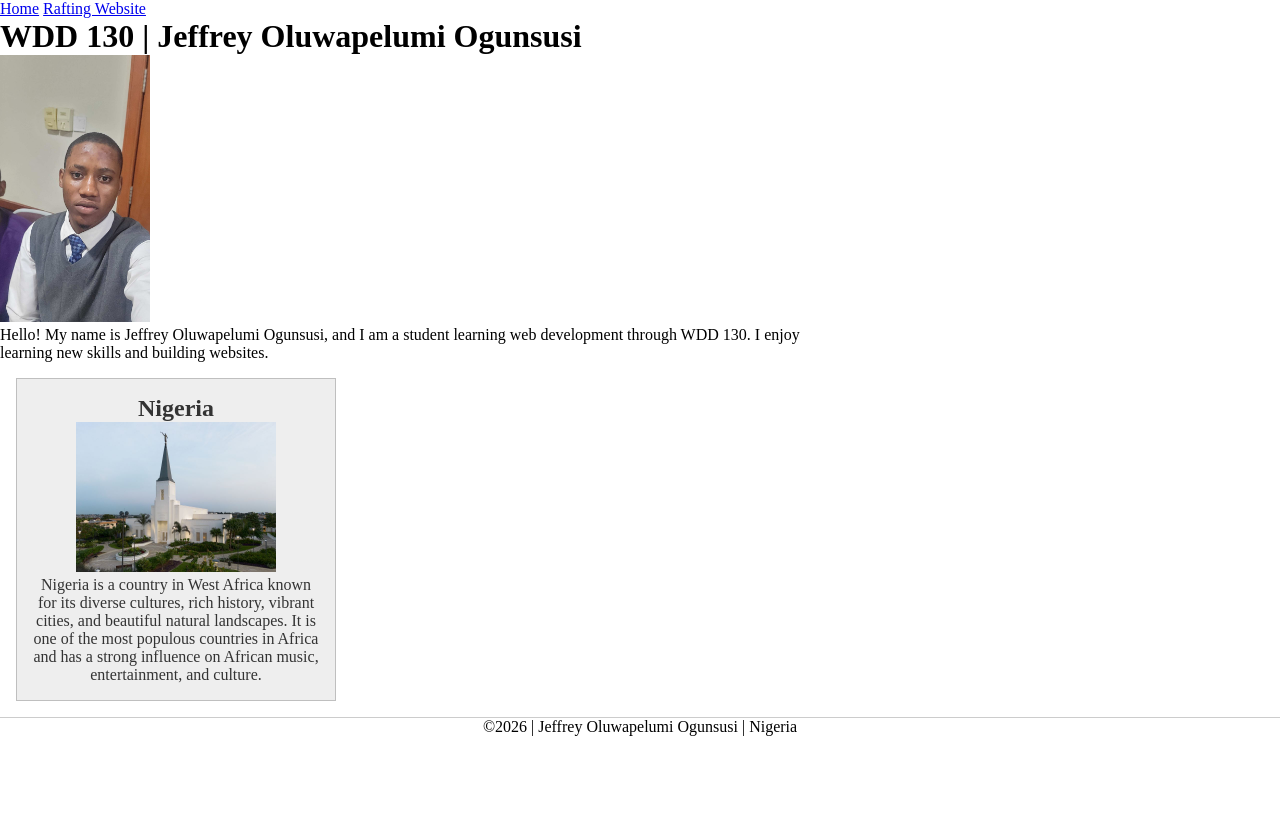
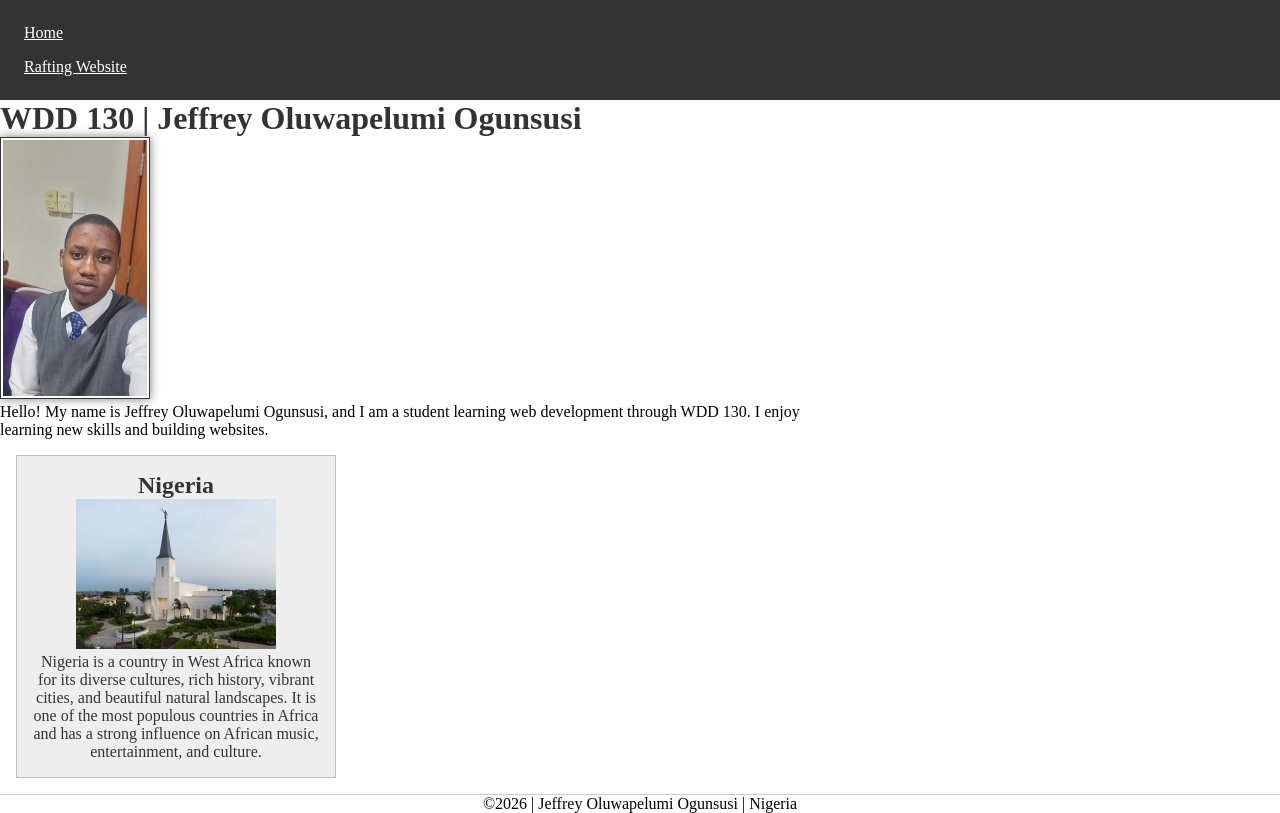
Before and after one commit to ogunmepon1-pen/wdd130, a plain HTML site: page home page enhancement.html in a window 1280 px wide. Drawn offline with Linux system fonts and the light colour scheme.

Commit message:
ive done this enhancement.html

```diff
--- a/home page enhancement.html
+++ b/home page enhancement.html
@@ -5,7 +5,7 @@
     <meta charset="UTF-8">
     <meta name="viewport" content="width=device-width, initial-scale=1.0">
     <title>WDD 130 | Jeffrey Oluwapelumi Ogunsusi</title>
-    <meta name="description" content="Jeffrey Oluwapelumi Ogunsusi's WDD 130 course home page. This page showcases coursework and web development projects.">
+    <meta name="description" content="Jeffrey Oluwapelumi Ogunsusi's WDD 130 course home page about web development and coursework.">
     <meta name="author" content="Jeffrey Oluwapelumi Ogunsusi">
     <link rel="stylesheet" href="styles/styles.css">
 </head>
@@ -14,7 +14,7 @@
     <header>
         <nav>
             <a href="#">Home</a>
-            <a href="wwr/">Rafting Website</a>
+            <a href="wwr">Rafting Website</a>
         </nav>
     </header>
 
@@ -23,22 +23,15 @@
 
         <img src="images/profile.jpg" alt="Jeffrey Oluwapelumi Ogunsusi">
 
-        <p>
-            Hello! My name is Jeffrey Oluwapelumi Ogunsusi, and I am a student
-            learning web development through WDD 130. I enjoy learning new
-            skills and building websites.
-        </p>
+        <p>Hello! My name is Jeffrey Oluwapelumi Ogunsusi, and I am a student learning web development through WDD 130. I enjoy learning new skills and building websites.</p>
     </main>
 
     <aside>
         <h2>Nigeria</h2>
+
         <img src="images/nigeria.jpg" alt="Beautiful landscape in Nigeria">
-        <p>
-            Nigeria is a country in West Africa known for its diverse cultures,
-            rich history, vibrant cities, and beautiful natural landscapes.
-            It is one of the most populous countries in Africa and has a strong
-            influence on African music, entertainment, and culture.
-        </p>
+
+        <p>Nigeria is a country in West Africa known for its diverse cultures, rich history, vibrant cities, and beautiful natural landscapes. It is one of the most populous countries in Africa and has a strong influence on African music, entertainment, and culture.</p>
     </aside>
 
     <footer>
--- a/styles/styles.css
+++ b/styles/styles.css
@@ -4,13 +4,31 @@
     box-sizing: border-box;
 }
 
+nav {
+    background-color: #333;
+    padding: 1rem;
+}
+
+nav a {
+    color: white;
+    padding: 0.5rem;
+    display: block;
+}
+
 main {
     max-width: 840px;
+}
+
+h1 {
+    color: #333;
 }
 
 main img {
     width: 150px;
     height: auto;
+    border: 1px solid #333;
+    padding: 2px;
+    box-shadow: 0 0 10px gray;
 }
 
 aside {
```
